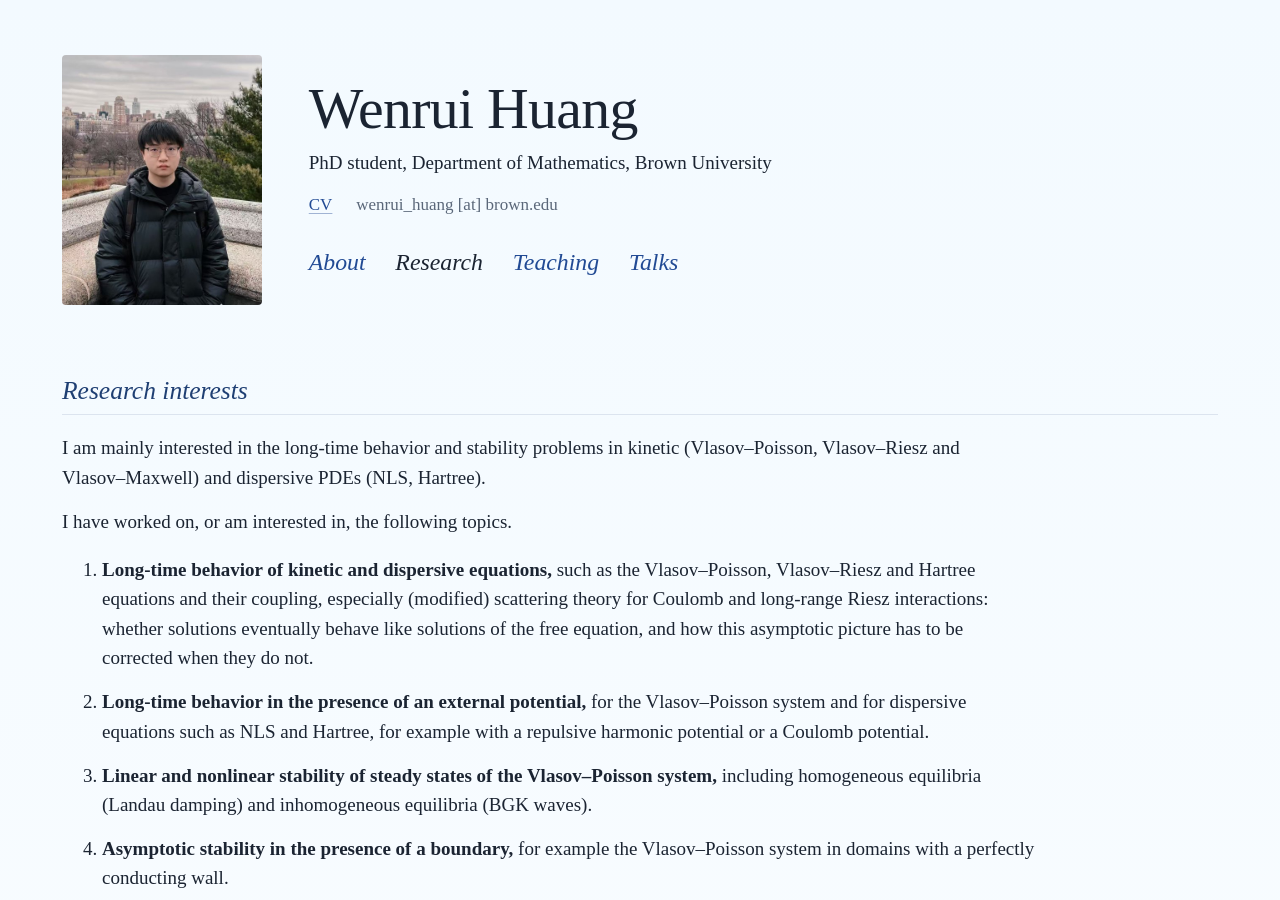
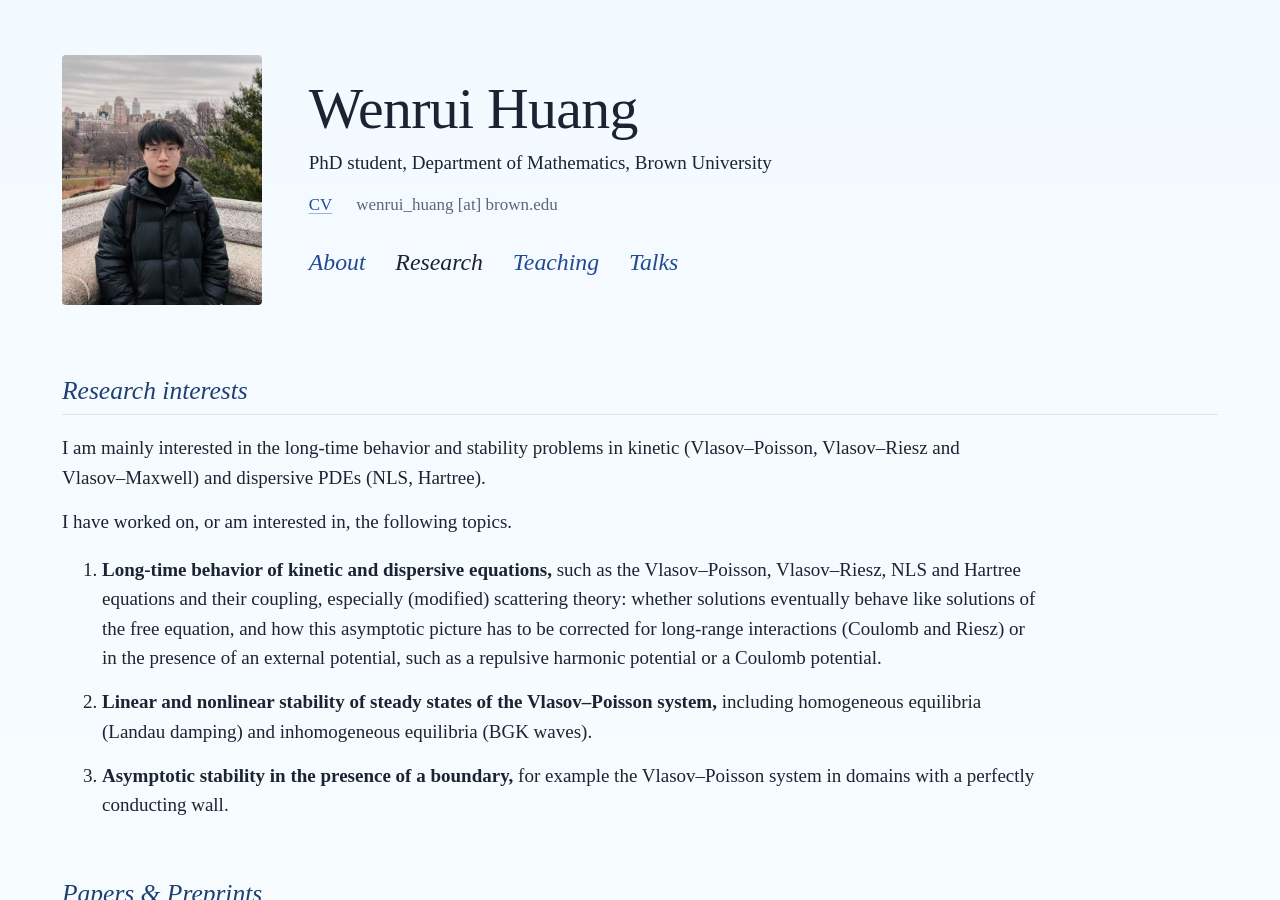
Before and after one commit to whuang58/whuang58.github.io, a Jekyll site: the page built from research.md, in a window 1280 px wide and 900 px high. Built offline with Jekyll 4.4.1, drawn with Linux system fonts in a browser that asks for light colours; some web fonts are replaced.

Commit message:
Update research.md

```diff
--- a/research.md
+++ b/research.md
@@ -17,13 +17,11 @@ I am mainly interested in the long-time behavior and stability problems in kinet
 
 I have worked on, or am interested in, the following topics.
 
-1. **Long-time behavior of kinetic and dispersive equations,** such as the Vlasov–Poisson, Vlasov–Riesz and Hartree equations and their coupling, especially (modified) scattering theory for Coulomb and long-range Riesz interactions: whether solutions eventually behave like solutions of the free equation, and how this asymptotic picture has to be corrected when they do not.
+1. **Long-time behavior of kinetic and dispersive equations,** such as the Vlasov–Poisson, Vlasov–Riesz, NLS and Hartree equations and their coupling, especially (modified) scattering theory: whether solutions eventually behave like solutions of the free equation, and how this asymptotic picture has to be corrected for long-range interactions (Coulomb and Riesz) or in the presence of an external potential, such as a repulsive harmonic potential or a Coulomb potential.
 
-2. **Long-time behavior in the presence of an external potential,** for the Vlasov–Poisson system and for dispersive equations such as NLS and Hartree, for example with a repulsive harmonic potential or a Coulomb potential.
+2. **Linear and nonlinear stability of steady states of the Vlasov–Poisson system,** including homogeneous equilibria (Landau damping) and inhomogeneous equilibria (BGK waves).
 
-3. **Linear and nonlinear stability of steady states of the Vlasov–Poisson system,** including homogeneous equilibria (Landau damping) and inhomogeneous equilibria (BGK waves).
-
-4. **Asymptotic stability in the presence of a boundary,** for example the Vlasov–Poisson system in domains with a perfectly conducting wall.
+3. **Asymptotic stability in the presence of a boundary,** for example the Vlasov–Poisson system in domains with a perfectly conducting wall.
 
 </div>
 </section>
```
